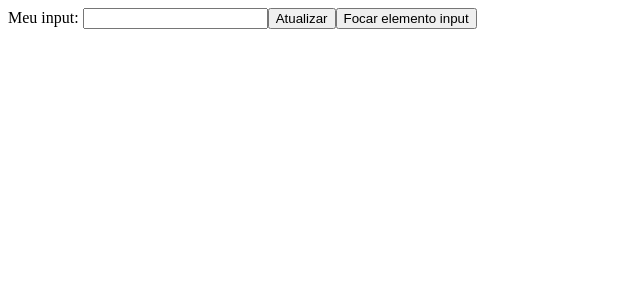
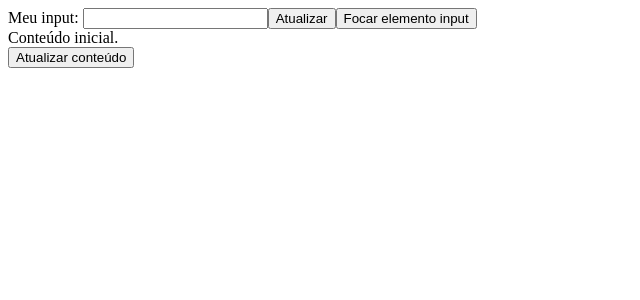
Before and after one commit to thiago-desenv/fundamentos-angular-v17, an Angular app: page / in a window 1280 px wide. Shown: the top 300 px of the page, without its empty margins (0-640 px from the left). Built offline with nearby package versions, Linux system fonts and the light colour scheme.

Commit message:
Usado o @ViewChild para manipular valor de uma div

```diff
--- a/src/app/app.component.html
+++ b/src/app/app.component.html
@@ -24,3 +24,9 @@ Meu input: <input type="text" #meuInput >
 
 <button (click)="updateInputText()">Atualizar</button>
 <button (click)="focusElementInput()">Focar elemento input</button>
+
+<div #minhaDiv>
+  Conteúdo inicial.
+</div>
+
+<button (click)="updateContent()">Atualizar conteúdo</button>
--- a/src/app/app.component.ts
+++ b/src/app/app.component.ts
@@ -22,6 +22,8 @@ export class AppComponent {
 
   @ViewChild('meuInput') meuInputEl!: ElementRef<HTMLInputElement>;
 
+  @ViewChild('minhaDiv') minhaDivEl!: ElementRef<HTMLDivElement>;
+
   updateInputText() {
     console.log(this.meuInputEl);
     this.meuInputEl.nativeElement.value = 'Kuririn';
@@ -29,6 +31,10 @@ export class AppComponent {
 
   focusElementInput() {
     this.meuInputEl.nativeElement.focus();
+  }
+
+  updateContent() {
+    this.minhaDivEl.nativeElement.textContent = 'Kuririn';
   }
 }
 
```
